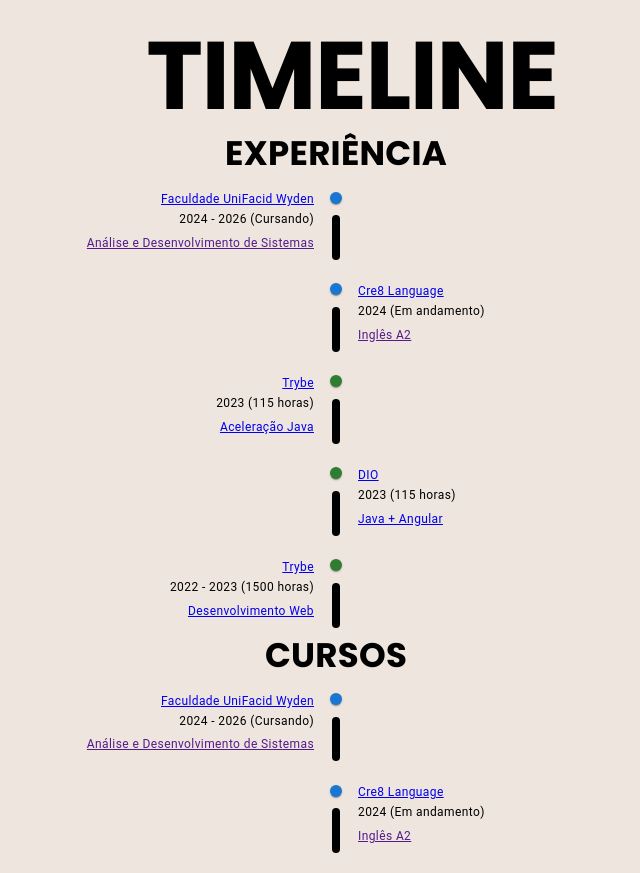
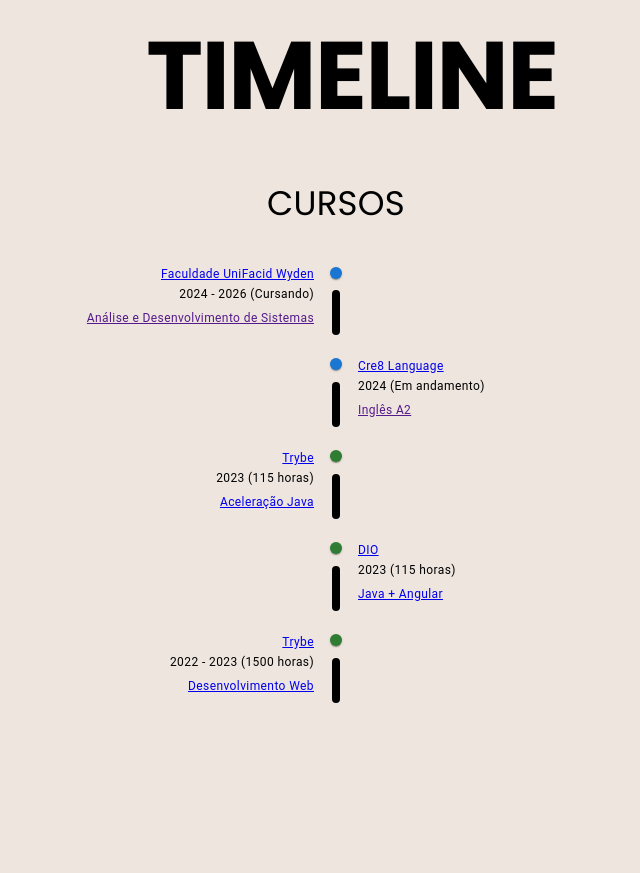
Before and after one commit to callioptsu/Portfolio, a Next.js app: page /sobre-mim in a window 1280 px wide. Shown: the part 560-1433 px from the top of the page, without its empty margins (304-944 px from the left). After the commit the page ends 1269 px from the top, so only its background shows below. Built offline with nearby package versions, Linux system fonts and the light colour scheme.

Commit message:
minor changes

```diff
--- a/src/app/sobre-mim/page.tsx
+++ b/src/app/sobre-mim/page.tsx
@@ -3,8 +3,8 @@
 import Image from 'next/image'
 
 // Material UI
-import Box from '@mui/material/Box';
-import Typography from '@mui/material/Typography';
+import Box from '@mui/material/Box'
+import Typography from '@mui/material/Typography'
 
 // Custom
 import HeaderComponent from '@/components/@custom-header/HeaderComponent'
@@ -105,48 +105,59 @@
                 flexDirection: 'column',
               }}
             >
+              {
+                //   <Box
+                //     component="section"
+                //     sx={{
+                //       display: 'flex',
+                //       justifyContent: 'space-around',
+                //       marginTop: '50px',
+                //       marginBottom: '25px',
+                //     }}
+                //   >
+                //     <Typography fontFamily="Poppins" variant="h4">
+                //       EXPERIÊNCIA
+                //     </Typography>
+                //   </Box>
+                //   <Box>
+                //     {courses.map(
+                //       ({
+                //         id,
+                //         isFinished,
+                //         courseUrl,
+                //         institution,
+                //         name,
+                //         finishedDate,
+                //         certificateUrl,
+                //       }) => {
+                //         const position: 'left' | 'right' =
+                //           id % 2 === 0 ? 'right' : 'left'
+                //         return (
+                //           <TimelineComponent
+                //             key={id}
+                //             position={position}
+                //             isFinished={isFinished}
+                //             courseUrl={courseUrl}
+                //             institution={institution}
+                //             name={name}
+                //             finishedDate={finishedDate}
+                //             certificateUrl={certificateUrl}
+                //           />
+                //         )
+                //       },
+                //     )}
+                //   </Box>
+              }
               <Box
                 component="section"
-                sx={{ display: 'flex', justifyContent: 'space-around' }}
+                sx={{
+                  display: 'flex',
+                  justifyContent: 'space-around',
+                  marginTop: '50px',
+                  marginBottom: '25px',
+                }}
               >
-                <Typography fontFamily="Poppins" fontWeight="bold" variant="h4">
-                  EXPERIÊNCIA
-                </Typography>
-              </Box>
-              <Box>
-                {courses.map(
-                  ({
-                    id,
-                    isFinished,
-                    courseUrl,
-                    institution,
-                    name,
-                    finishedDate,
-                    certificateUrl,
-                  }) => {
-                    const position: 'left' | 'right' =
-                      id % 2 === 0 ? 'right' : 'left'
-
-                    return (
-                      <TimelineComponent
-                        key={id}
-                        position={position}
-                        isFinished={isFinished}
-                        courseUrl={courseUrl}
-                        institution={institution}
-                        name={name}
-                        finishedDate={finishedDate}
-                        certificateUrl={certificateUrl}
-                      />
-                    )
-                  },
-                )}
-              </Box>
-              <Box
-                component="section"
-                sx={{ display: 'flex', justifyContent: 'space-around' }}
-              >
-                <Typography fontFamily="Poppins" fontWeight="bold" variant="h4">
+                <Typography fontFamily="Poppins" variant="h4">
                   CURSOS
                 </Typography>
               </Box>
```
